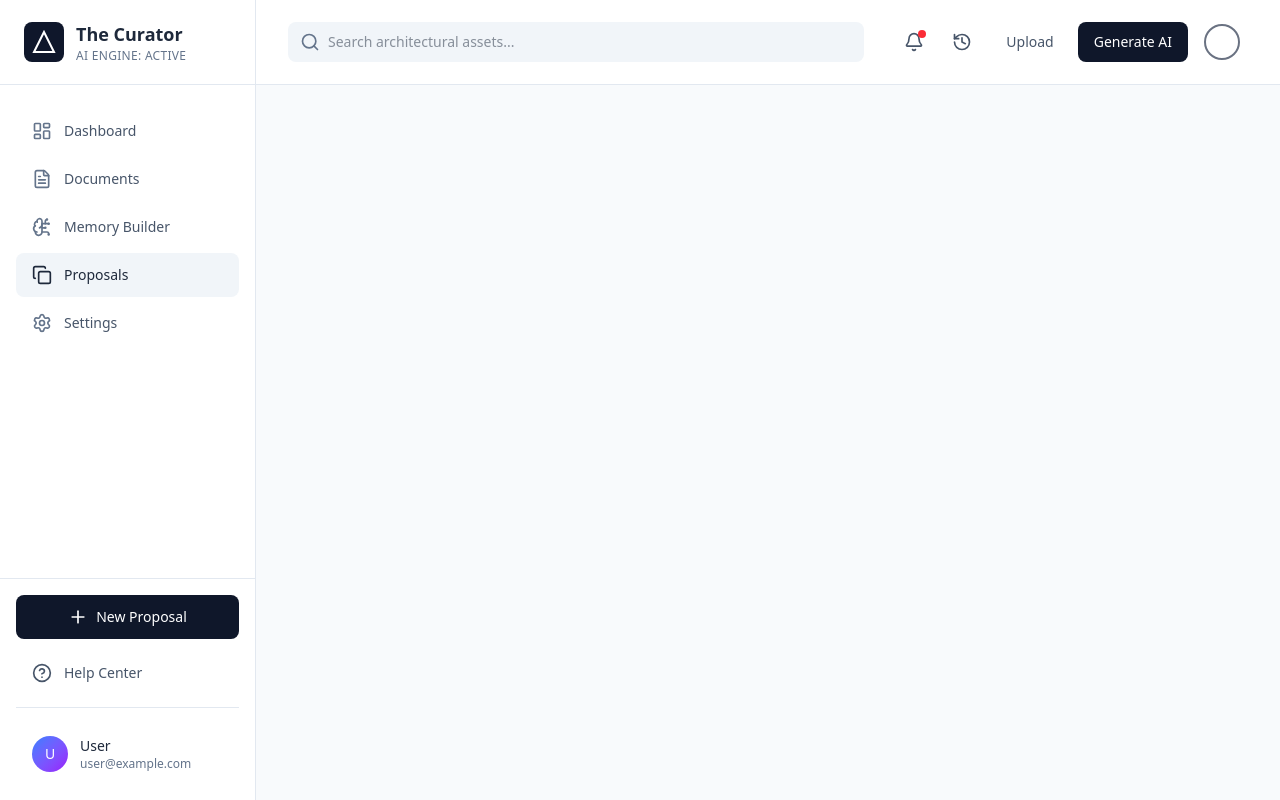
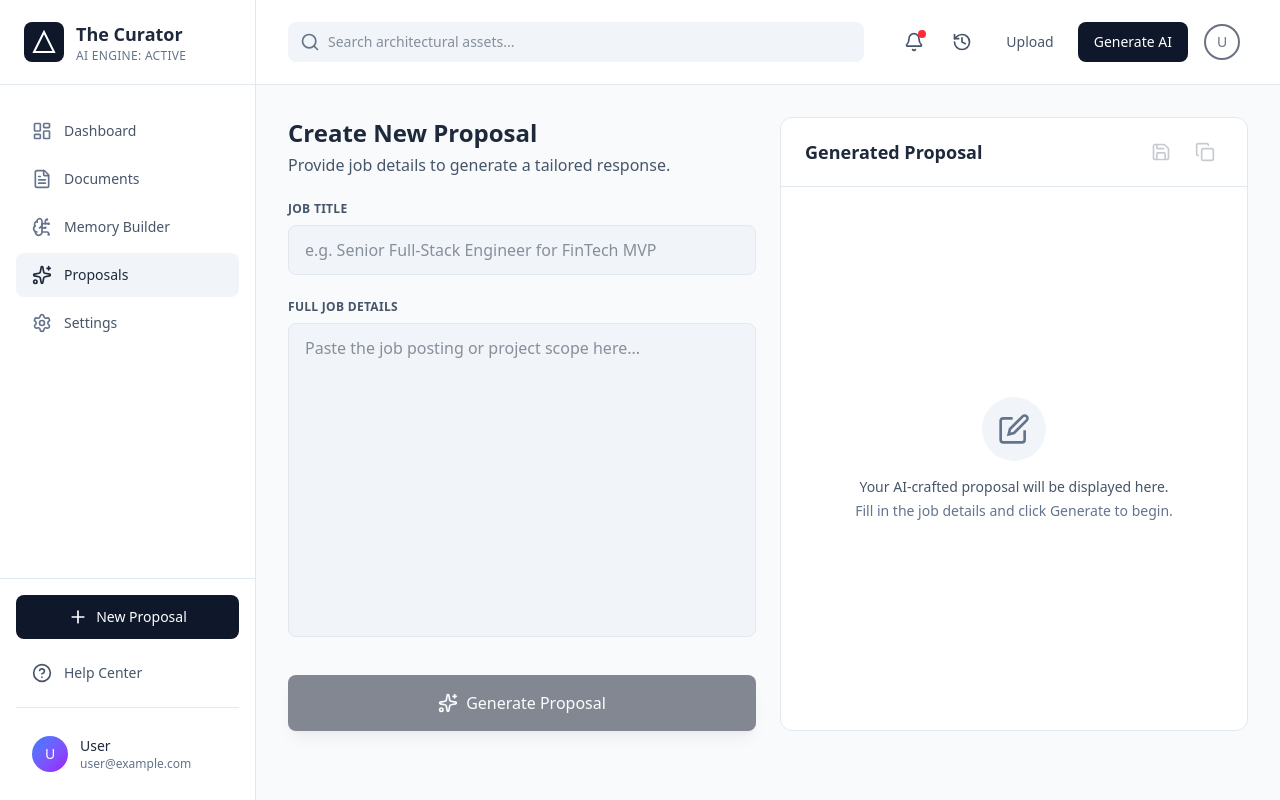
Before and after one commit to ShamuoonHaider/proposal-ai, a React (Vite) app: page /proposals in a window 1280 px wide. Built offline with nearby package versions, Linux system fonts and the light colour scheme.

Commit message:
created the proposals page

```diff
--- a/src/components/DashboardLayout.tsx
+++ b/src/components/DashboardLayout.tsx
@@ -4,7 +4,7 @@ import {
   LayoutDashboard,
   FileText,
   BrainCircuit,
-  Copy,
+  Sparkles,
   Settings,
   Plus,
   HelpCircle,
@@ -21,7 +21,7 @@ const navigation = [
   { name: "Dashboard", href: "/dashboard", icon: LayoutDashboard },
   { name: "Documents", href: "/documents", icon: FileText },
   { name: "Memory Builder", href: "/memory", icon: BrainCircuit },
-  { name: "Proposals", href: "/proposals", icon: Copy },
+  { name: "Proposals", href: "/proposals", icon: Sparkles },
   { name: "Settings", href: "/settings", icon: Settings },
 ];
 
@@ -156,7 +156,7 @@ export default function DashboardLayout({
             style={{ borderColor: "var(--border-primary)" }}
           >
             <Link
-              to="/new-proposal"
+              to="/proposals"
               className="flex items-center justify-center gap-2 w-full px-4 py-3 text-white text-sm font-medium rounded-lg transition-colors"
               style={{ backgroundColor: "var(--accent)" }}
               onMouseEnter={(e) =>
--- a/src/components/ProfileDropdown.tsx
+++ b/src/components/ProfileDropdown.tsx
@@ -23,7 +23,7 @@ export const ProfileDropdown = () => {
         onClick={() => setIsOpen(!isOpen)}
         className="flex cursor-pointer items-center gap-3 p-2 rounded-lg hover:bg-(var(--bg-item)) transition-colors"
       >
-        <div className="w-9 h-9 rounded-full border-2 border-gray-500 flex items-center justify-center text-white text-sm font-medium transition-transform duration-300 ease-in-out hover:scale-110">
+        <div className="w-9 h-9 rounded-full border-2 border-gray-500 flex items-center justify-center text-gray-500 text-sm font-medium transition-transform duration-300 ease-in-out hover:scale-110">
           {user?.name?.charAt(0) || "U"}
         </div>
         {/* <div className="text-left hidden md:block">
--- a/src/pages/Proposals.tsx
+++ b/src/pages/Proposals.tsx
@@ -1,10 +1,258 @@
+import { useState } from "react";
 import DashboardLayout from "../components/DashboardLayout";
+import { Sparkles, Save, Copy } from "lucide-react";
 
-export default function Templates() {
+export default function Proposals() {
+  const [jobTitle, setJobTitle] = useState("");
+  const [jobDetails, setJobDetails] = useState("");
+  const [generating, setGenerating] = useState(false);
+  const [generatedProposal, setGeneratedProposal] = useState<string | null>(null);
+
+  const handleGenerate = () => {
+    setGenerating(true);
+    // TODO: Call API to generate proposal
+    setTimeout(() => {
+      setGeneratedProposal("This is a sample generated proposal...");
+      setGenerating(false);
+    }, 2000);
+  };
+
+  const handleCopy = () => {
+    if (generatedProposal) {
+      navigator.clipboard.writeText(generatedProposal);
+    }
+  };
+
+  const handleSave = () => {
+    // TODO: Save proposal
+    console.log("Saving proposal...");
+  };
+
   return (
     <DashboardLayout>
       <div className="max-w-7xl">
-        {/* Templates content will be added here */}
+        <div className="grid grid-cols-1 lg:grid-cols-2 gap-6">
+          {/* Left Panel - Form */}
+          <div>
+            <div className="mb-6">
+              <h1
+                className="text-2xl font-semibold"
+                style={{ color: "var(--text-primary)" }}
+              >
+                Create New Proposal
+              </h1>
+              <p
+                className="mt-1"
+                style={{ color: "var(--text-secondary)" }}
+              >
+                Provide job details to generate a tailored response.
+              </p>
+            </div>
+
+            <div className="space-y-6">
+              {/* Job Title */}
+              <div>
+                <label
+                  htmlFor="job-title"
+                  className="block text-xs font-semibold tracking-wide uppercase mb-2"
+                  style={{ color: "var(--text-secondary)" }}
+                >
+                  Job Title
+                </label>
+                <input
+                  id="job-title"
+                  type="text"
+                  value={jobTitle}
+                  onChange={(e) => setJobTitle(e.target.value)}
+                  placeholder="e.g. Senior Full-Stack Engineer for FinTech MVP"
+                  className="w-full px-4 py-3 rounded-lg border focus:outline-none focus:ring-2 focus:ring-blue-500/20 transition-colors"
+                  style={{
+                    backgroundColor: "var(--bg-item)",
+                    borderColor: "var(--border-primary)",
+                    color: "var(--text-primary)",
+                  }}
+                />
+              </div>
+
+              {/* Job Details */}
+              <div>
+                <label
+                  htmlFor="job-details"
+                  className="block text-xs font-semibold tracking-wide uppercase mb-2"
+                  style={{ color: "var(--text-secondary)" }}
+                >
+                  Full Job Details
+                </label>
+                <textarea
+                  id="job-details"
+                  value={jobDetails}
+                  onChange={(e) => setJobDetails(e.target.value)}
+                  placeholder="Paste the job posting or project scope here..."
+                  rows={12}
+                  className="w-full px-4 py-3 rounded-lg border focus:outline-none focus:ring-2 focus:ring-blue-500/20 transition-colors resize-none"
+                  style={{
+                    backgroundColor: "var(--bg-item)",
+                    borderColor: "var(--border-primary)",
+                    color: "var(--text-primary)",
+                  }}
+                />
+              </div>
+
+              {/* Generate Button */}
+              <button
+                onClick={handleGenerate}
+                disabled={generating || !jobTitle || !jobDetails}
+                className="w-full mt-8 py-4 px-6 text-white font-medium rounded-lg shadow-lg transition-colors flex items-center justify-center gap-2 disabled:opacity-50 disabled:cursor-not-allowed"
+                style={{ backgroundColor: "var(--accent)" }}
+                onMouseEnter={(e) => {
+                  if (!generating && jobTitle && jobDetails) {
+                    e.currentTarget.style.backgroundColor = "var(--accent-hover)";
+                  }
+                }}
+                onMouseLeave={(e) => {
+                  if (!generating && jobTitle && jobDetails) {
+                    e.currentTarget.style.backgroundColor = "var(--accent)";
+                  }
+                }}
+              >
+                {generating ? (
+                  <>
+                    <svg
+                      className="animate-spin w-5 h-5"
+                      viewBox="0 0 24 24"
+                      fill="none"
+                    >
+                      <circle
+                        className="opacity-25"
+                        cx="12"
+                        cy="12"
+                        r="10"
+                        stroke="currentColor"
+                        strokeWidth="4"
+                      />
+                      <path
+                        className="opacity-75"
+                        fill="currentColor"
+                        d="M4 12a8 8 0 018-8V0C5.373 0 0 5.373 0 12h4zm2 5.291A7.962 7.962 0 014 12H0c0 3.042 1.135 5.824 3 7.938l3-2.647z"
+                      />
+                    </svg>
+                    Generating...
+                  </>
+                ) : (
+                  <>
+                    <Sparkles className="w-5 h-5" />
+                    Generate Proposal
+                  </>
+                )}
+              </button>
+            </div>
+          </div>
+
+          {/* Right Panel - Generated Proposal */}
+          <div>
+            <div
+              className="rounded-xl border h-full flex flex-col"
+              style={{
+                backgroundColor: "var(--bg-primary)",
+                borderColor: "var(--border-primary)",
+              }}
+            >
+              {/* Header */}
+              <div
+                className="flex items-center justify-between px-6 py-4 border-b"
+                style={{ borderColor: "var(--border-primary)" }}
+              >
+                <h2
+                  className="text-lg font-semibold"
+                  style={{ color: "var(--text-primary)" }}
+                >
+                  Generated Proposal
+                </h2>
+                <div className="flex items-center gap-2">
+                  <button
+                    onClick={handleSave}
+                    disabled={!generatedProposal}
+                    className="p-2 rounded-lg transition-colors disabled:opacity-30 disabled:cursor-not-allowed"
+                    style={{ color: "var(--text-secondary)" }}
+                    onMouseEnter={(e) => {
+                      if (generatedProposal) {
+                        e.currentTarget.style.backgroundColor = "var(--bg-item)";
+                      }
+                    }}
+                    onMouseLeave={(e) => {
+                      if (generatedProposal) {
+                        e.currentTarget.style.backgroundColor = "transparent";
+                      }
+                    }}
+                  >
+                    <Save className="w-5 h-5" />
+                  </button>
+                  <button
+                    onClick={handleCopy}
+                    disabled={!generatedProposal}
+                    className="p-2 rounded-lg transition-colors disabled:opacity-30 disabled:cursor-not-allowed"
+                    style={{ color: "var(--text-secondary)" }}
+                    onMouseEnter={(e) => {
+                      if (generatedProposal) {
+                        e.currentTarget.style.backgroundColor = "var(--bg-item)";
+                      }
+                    }}
+                    onMouseLeave={(e) => {
+                      if (generatedProposal) {
+                        e.currentTarget.style.backgroundColor = "transparent";
+                      }
+                    }}
+                  >
+                    <Copy className="w-5 h-5" />
+                  </button>
+                </div>
+              </div>
+
+              {/* Content */}
+              <div className="flex-1 p-6 overflow-y-auto">
+                {generatedProposal ? (
+                  <div
+                    className="prose max-w-none"
+                    style={{ color: "var(--text-primary)" }}
+                  >
+                    <p className="whitespace-pre-wrap">{generatedProposal}</p>
+                  </div>
+                ) : (
+                  <div className="h-full flex flex-col items-center justify-center text-center">
+                    <div
+                      className="w-16 h-16 rounded-full flex items-center justify-center mb-4"
+                      style={{ backgroundColor: "var(--bg-item)" }}
+                    >
+                      <svg
+                        className="w-8 h-8"
+                        style={{ color: "var(--text-muted)" }}
+                        viewBox="0 0 24 24"
+                        fill="none"
+                        stroke="currentColor"
+                        strokeWidth="2"
+                      >
+                        <path d="M11 4H4a2 2 0 0 0-2 2v14a2 2 0 0 0 2 2h14a2 2 0 0 0 2-2v-7" />
+                        <path d="M18.5 2.5a2.121 2.121 0 0 1 3 3L12 15l-4 1 1-4 9.5-9.5z" />
+                      </svg>
+                    </div>
+                    <p
+                      className="text-sm"
+                      style={{ color: "var(--text-secondary)" }}
+                    >
+                      Your AI-crafted proposal will be displayed here.
+                    </p>
+                    <p
+                      className="text-sm mt-1"
+                      style={{ color: "var(--text-muted)" }}
+                    >
+                      Fill in the job details and click Generate to begin.
+                    </p>
+                  </div>
+                )}
+              </div>
+            </div>
+          </div>
+        </div>
       </div>
     </DashboardLayout>
   );
```
